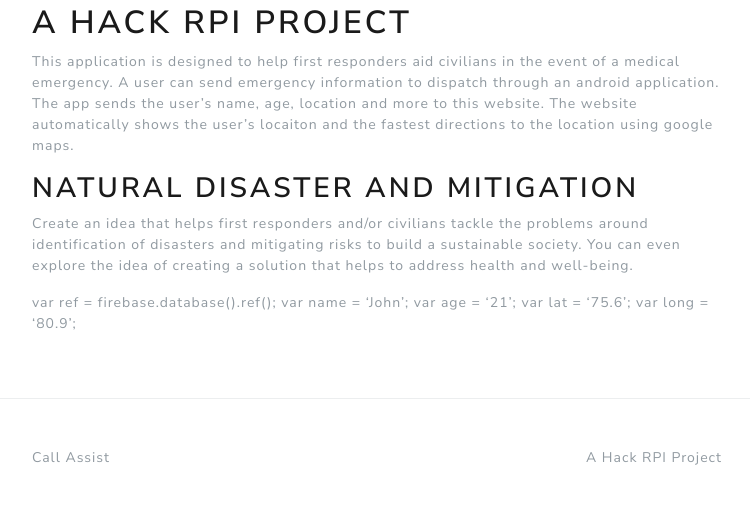
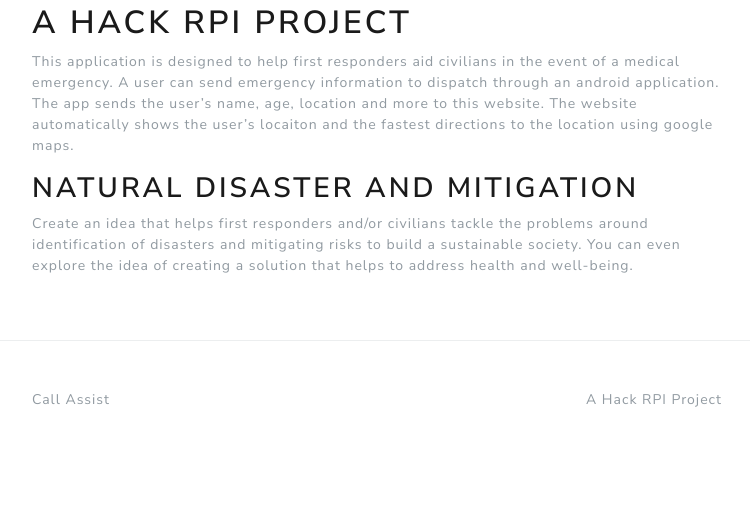
Before and after one commit to nicolas-van/bootstrap-4-github-pages, a Jekyll site: the page built from index.md, in a window 1280 px wide. Shown: the part 794-1326 px from the top of the page, without its empty margins (263-1013 px from the left). Built offline with Jekyll 4.4.1, drawn with Linux system fonts in a browser that asks for light colours; comment, search, counter and statistics services are not loaded; after the commit the page ends 1268 px from its top, so only the background shows below that.

Commit message:
Update index.md

```diff
--- a/index.md
+++ b/index.md
@@ -12,9 +12,3 @@
 ## Natural Disaster and Mitigation
 
 Create an idea that helps first responders and/or civilians tackle the problems around identification of disasters and mitigating risks to build a sustainable society. You can even explore the idea of creating a solution that helps to address health and well-being.
-
-var ref = firebase.database().ref();
-var name = 'John';
-var age = '21';
-var lat = '75.6';
-var long = '80.9';
```
